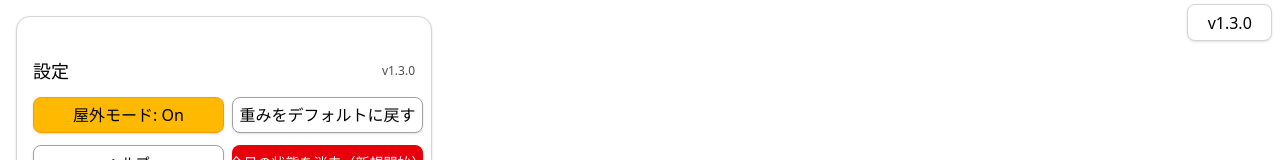
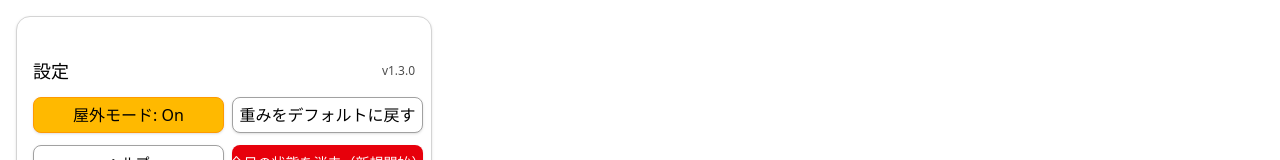
Before and after one commit to JunichiTamada/tennis-pairing, a React (Vite) app: page / in a window 1280 px wide. Shown: the top 160 px of the page. Built offline with nearby package versions, Linux system fonts and the light colour scheme.

Commit message:
Remove AppVersion button

```diff
--- a/src/App.tsx
+++ b/src/App.tsx
@@ -673,22 +673,6 @@ export default function TennisAppPrototype() {
   // ========================================================================
   return (
     <ErrorBoundary>
-      {/* 画面右上の固定バージョンバッジ（5タップで自己テスト） */}
-      <div className="fixed top-1 right-2 z-[1000] select-none">
-        <button
-          type="button"
-          title="バージョンを5回タップすると自己テストを実行します"
-          onClick={onVersionTap}
-          className={`px-2 py-[2px] rounded text-[11px] leading-none border shadow-sm
-            ${outdoorMode
-              ? "!bg-white !text-black !border-neutral-300 hover:!bg-neutral-100"
-              : "!bg-neutral-800 !text-white !border-neutral-600 hover:!bg-neutral-700"
-            }`}
-        >
-          {APP_VERSION}
-        </button>
-      </div>
-
       <div className={`min-h-screen ${outdoorMode ? "bg-white" : "bg-neutral-500"} text-gray-900`}>
         <div className="p-4 max-w-md mx-auto space-y-6">
           {/* 設定カード */}
```
Also changed, not shown: 1 other file (tests, documents, lock files or other folders).
